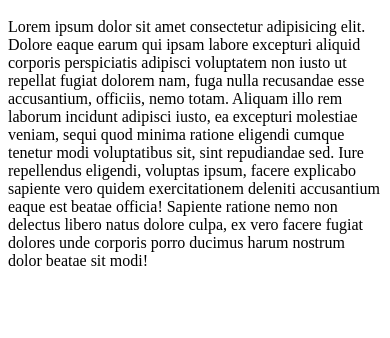
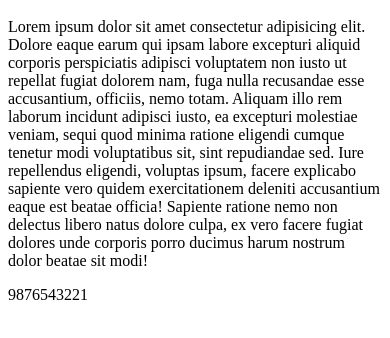
Before and after one commit to Sampathkumar-s/emcfinal, a plain HTML site: page index.html in a window 390 px wide. Shown: the part 48-386 px from the top of the page. Drawn offline with Linux system fonts and the light colour scheme.

Commit message:
added phone number

```diff
--- a/index.html
+++ b/index.html
@@ -3,3 +3,5 @@
 </center>
 
 <p>Lorem ipsum dolor sit amet consectetur adipisicing elit. Dolore eaque earum qui ipsam labore excepturi aliquid corporis perspiciatis adipisci voluptatem non iusto ut repellat fugiat dolorem nam, fuga nulla recusandae esse accusantium, officiis, nemo totam. Aliquam illo rem laborum incidunt adipisci iusto, ea excepturi molestiae veniam, sequi quod minima ratione eligendi cumque tenetur modi voluptatibus sit, sint repudiandae sed. Iure repellendus eligendi, voluptas ipsum, facere explicabo sapiente vero quidem exercitationem deleniti accusantium eaque est beatae officia! Sapiente ratione nemo non delectus libero natus dolore culpa, ex vero facere fugiat dolores unde corporis porro ducimus harum nostrum dolor beatae sit modi!</p>
+
+<p>9876543221</p>
```
